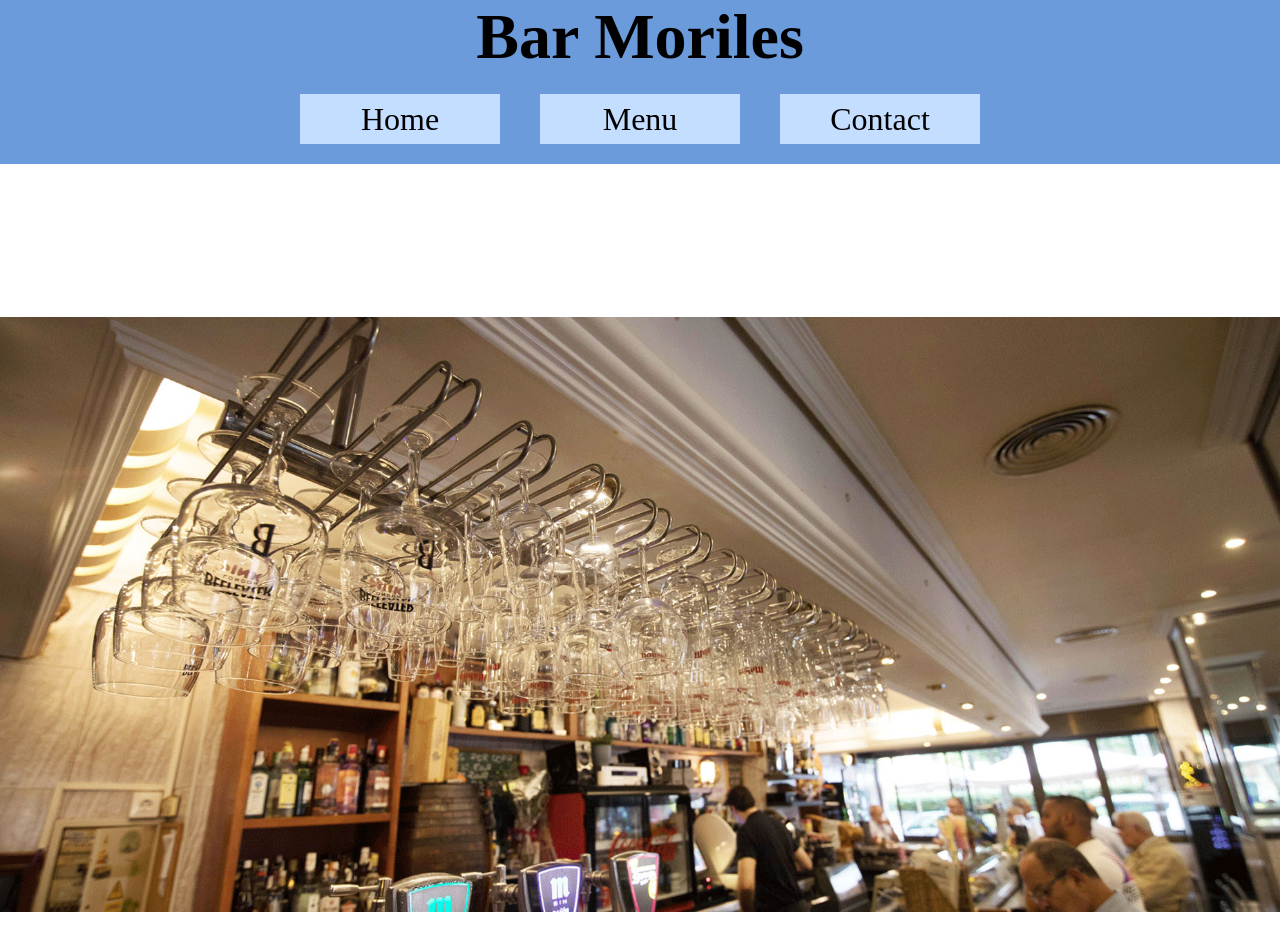
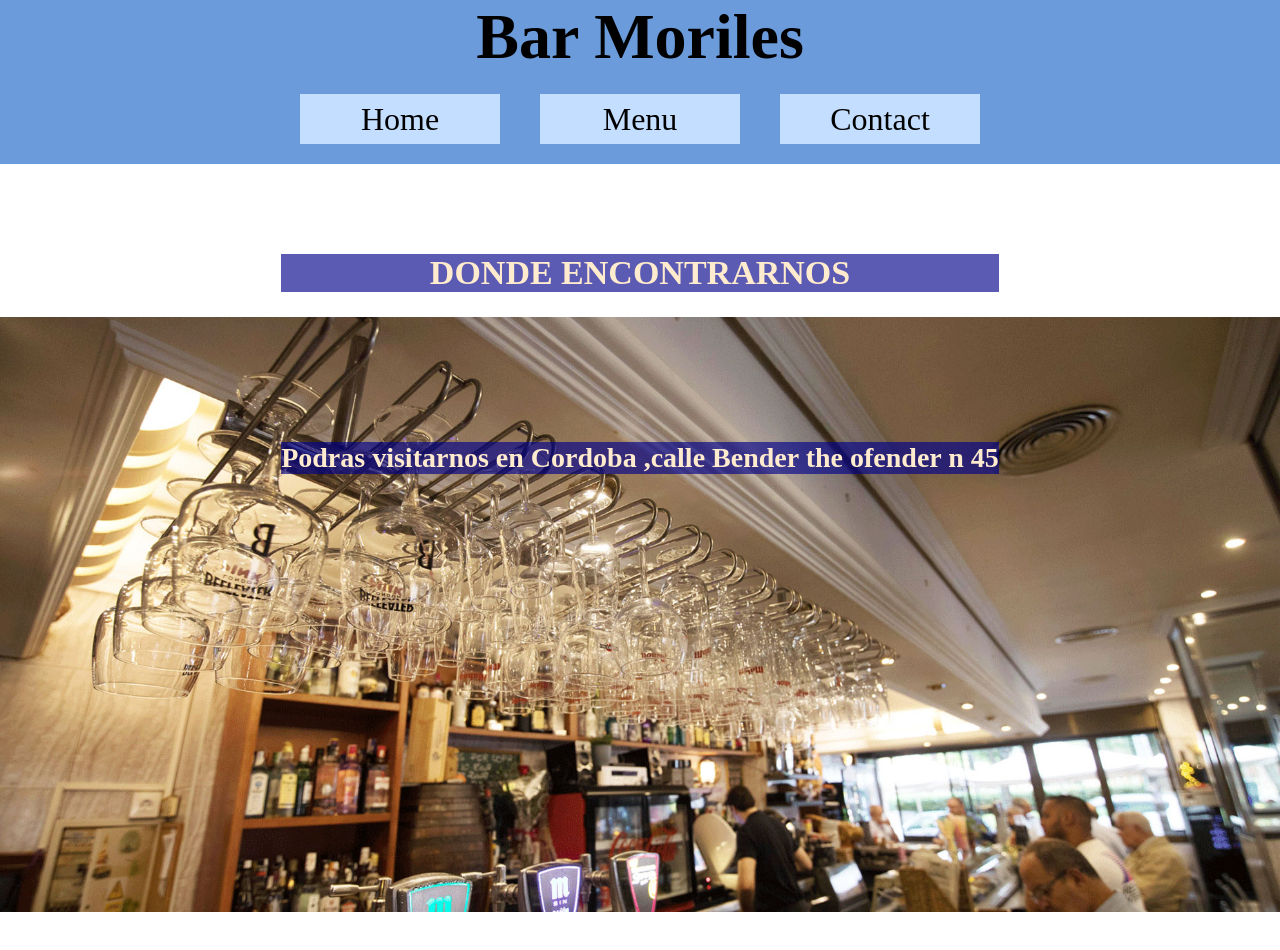
Before and after one commit to AntonioMaestreGarrido/Restaurant-page, a website built with webpack: page dist/index.html in a window 1280 px wide. Both pictures are taken after a click on the element "Contact". Built offline with nearby package versions, Linux system fonts and the light colour scheme.

Commit message:
3 PAGES DONE

```diff
--- a/src/index.js
+++ b/src/index.js
@@ -34,7 +34,7 @@ function makeHome() {
     div1.appendChild(h2);
 
     let p = document.createElement("p");
-    p.textContent = "Enjoy our always cordobancuisine at the best price  In 1964 Francisco Dorado Tozan leaves his hometown, Moriles, and moves to Cordoba where he stablishes Bar  Moriles on Antonio Maura Street in the lively neighborhood of Ciudad Jardin. 50 years later nothing is left of   that Tavernor the old house where it stood except for the determination to always be improving in order to offer every day the best service to its friends and clients. This Bar, as the managers and third generation of the founder– the Cordón brothers– like to call it, is full of history and anecdotes of many generations. Bar Moriles is a meeting point for people from Cordoba and foreigners, students and professors, architects and builders, lovers of cordobangastronomy and our delicious homemade soups, that can be enjoy here, weather in good company or quietly by yourself."
+    p.innerHTML = "Enjoy our always cordobancuisine at the best price  In 1964 Francisco Dorado Tozan leaves his hometown, Moriles, and moves to Cordoba where he stablishes Bar  Moriles on Antonio Maura Street in the lively neighborhood of Ciudad Jardin. 50 years later nothing is left of   that Tavernor the old house where it stood except for the determination to always be improving in order to offer every day the best service to its friends and clients. This Bar, as the managers and third generation of the founder– the Cordón brothers– like to call it, is full of history and anecdotes of many generations. Bar Moriles is a meeting point for people from Cordoba and foreigners, students and professors, architects and builders, lovers of cordobangastronomy and our delicious homemade soups, that can be enjoy here, weather in good company or quietly by yourself."
 
     div1.appendChild(p);
 
@@ -74,6 +74,29 @@ function makeMenu() {
 }
 
 function makeContact() {
-    alert("contact")
+    if (document.querySelector("#cuerpo")) { document.querySelector("#content").removeChild(document.querySelector("#cuerpo")) }
+    var cuerpo = document.createElement("div")
+    cuerpo.setAttribute("id", "cuerpo");
+
+    var fragment = new DocumentFragment();
+    const div1 = document.createElement("div");
+    fragment.appendChild(div1);
+
+    let h2 = document.createElement("h2");
+    h2.textContent = "DONDE ENCONTRARNOS";
+    div1.appendChild(h2);
+
+    let p = document.createElement("p");
+    p.textContent = "Podras visitarnos en Cordoba ,calle Bender the ofender n 45"
+    div1.appendChild(p);
+
+
+
+
+
+
+
+    document.querySelector("#content").appendChild(cuerpo);
+    document.querySelector("#cuerpo").appendChild(fragment);
 
 }
```
Also changed, not shown: dist/index.html.
